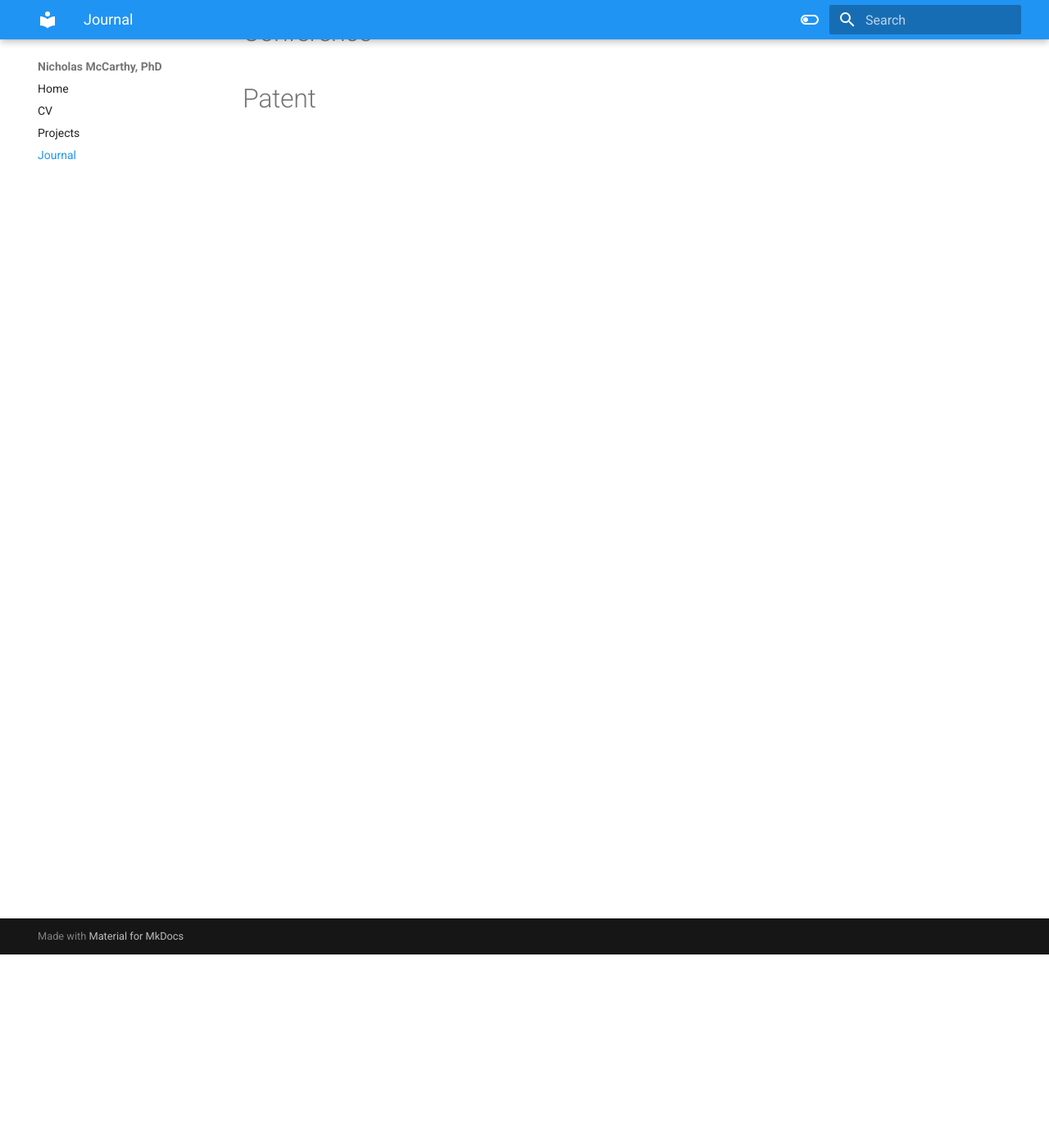
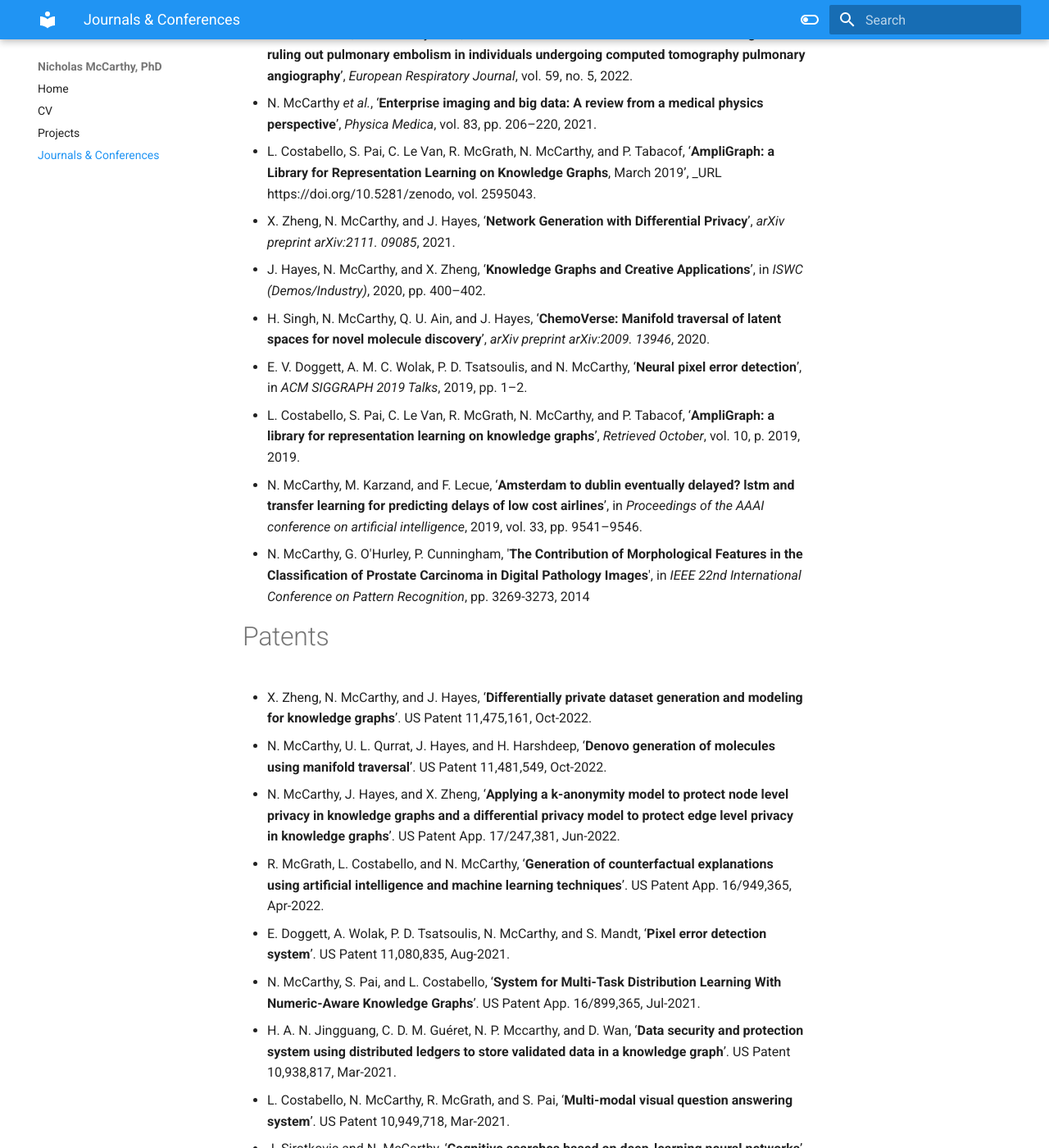
Before and after one commit to NicholasMcCarthy/nicholasmccarthy.github.io, an MkDocs documentation site: the page built from docs/Publications.md, in a window 1280 px wide and 1400 px high, scrolled down 236 px. Shown: the whole window at 82% size. Built offline with MkDocs 1.6.1 and Material for MkDocs 9.7.7, drawn with Linux system fonts in a browser that asks for light colours; some of the changed text lies outside the part shown.

Commit message:
Adding Publications

```diff
--- a/docs/Publications.md
+++ b/docs/Publications.md
@@ -1,7 +1,31 @@
 
-# Journal
-1. Hi
-2. Ho
-# Conference
+# Journals & Conferences
 
-# Patent
+- N. McCarthy et al., **'Fully automated segmentation and classification of ACL tears with radiologist-level performance using weakly supervised deep learning**', *Stanford AI+Health Conference*, 2022
+- A. N. Franciosi, N. McCarthy _et al._, ‘**Extended D-dimer cut-offs and machine learning for ruling out pulmonary embolism in individuals undergoing computed tomography pulmonary angiography**’, _European Respiratory Journal_, vol. 59, no. 5, 2022.
+- N. McCarthy _et al._, ‘**Enterprise imaging and big data: A review from a medical physics perspective**’, _Physica Medica_, vol. 83, pp. 206–220, 2021.
+- L. Costabello, S. Pai, C. Le Van, R. McGrath, N. McCarthy, and P. Tabacof, ‘**AmpliGraph: a Library for Representation Learning on Knowledge Graphs**, March 2019’, _URL https://doi.org/10.5281/zenodo, vol. 2595043.
+- X. Zheng, N. McCarthy, and J. Hayes, ‘**Network Generation with Differential Privacy**’, _arXiv preprint arXiv:2111. 09085_, 2021.
+- J. Hayes, N. McCarthy, and X. Zheng, ‘**Knowledge Graphs and Creative Applications**’, in _ISWC (Demos/Industry)_, 2020, pp. 400–402.
+- H. Singh, N. McCarthy, Q. U. Ain, and J. Hayes, ‘**ChemoVerse: Manifold traversal of latent spaces for novel molecule discovery**’, _arXiv preprint arXiv:2009. 13946_, 2020.
+- E. V. Doggett, A. M. C. Wolak, P. D. Tsatsoulis, and N. McCarthy, ‘**Neural pixel error detection**’, in _ACM SIGGRAPH 2019 Talks_, 2019, pp. 1–2.
+- L. Costabello, S. Pai, C. Le Van, R. McGrath, N. McCarthy, and P. Tabacof, ‘**AmpliGraph: a library for representation learning on knowledge graphs**’, _Retrieved October_, vol. 10, p. 2019, 2019.
+- N. McCarthy, M. Karzand, and F. Lecue, ‘**Amsterdam to dublin eventually delayed? lstm and transfer learning for predicting delays of low cost airlines**’, in _Proceedings of the AAAI conference on artificial intelligence_, 2019, vol. 33, pp. 9541–9546.
+- N. McCarthy, G. O'Hurley, P. Cunningham, '**The Contribution of Morphological Features in the Classification of Prostate Carcinoma in Digital Pathology Images**', in *IEEE 22nd International Conference on Pattern Recognition*, pp. 3269-3273, 2014
+
+# Patents
+
+- X. Zheng, N. McCarthy, and J. Hayes, ‘**Differentially private dataset generation and modeling for knowledge graphs**’. US Patent 11,475,161, Oct-2022.
+- N. McCarthy, U. L. Qurrat, J. Hayes, and H. Harshdeep, ‘**Denovo generation of molecules using manifold traversal**’. US Patent 11,481,549, Oct-2022.
+- N. McCarthy, J. Hayes, and X. Zheng, ‘**Applying a k-anonymity model to protect node level privacy in knowledge graphs and a differential privacy model to protect edge level privacy in knowledge graphs**’. US Patent App. 17/247,381, Jun-2022.
+- R. McGrath, L. Costabello, and N. McCarthy, ‘**Generation of counterfactual explanations using artificial intelligence and machine learning techniques**’. US Patent App. 16/949,365, Apr-2022.
+- E. Doggett, A. Wolak, P. D. Tsatsoulis, N. McCarthy, and S. Mandt, ‘**Pixel error detection system**’. US Patent 11,080,835, Aug-2021.
+- N. McCarthy, S. Pai, and L. Costabello, ‘**System for Multi-Task Distribution Learning With Numeric-Aware Knowledge Graphs**’. US Patent App. 16/899,365, Jul-2021.
+- H. A. N. Jingguang, C. D. M. Guéret, N. P. Mccarthy, and D. Wan, ‘**Data security and protection system using distributed ledgers to store validated data in a knowledge graph**’. US Patent 10,938,817, Mar-2021.
+- L. Costabello, N. McCarthy, R. McGrath, and S. Pai, ‘**Multi-modal visual question answering system**’. US Patent 10,949,718, Mar-2021.
+- J. Sirotkovic and N. McCarthy, ‘**Cognitive searches based on deep-learning neural networks**’. US Patent 10,803,055, Oct-2020.
+- U. L. Qurrat, N. McCarthy, J. Hayes, P. O’kelly, and P. Moreau, ‘**Latent Space Exploration Using Linear-Spherical Interpolation Region Method**’. US Patent App. 16/445,811, Oct-2020.
+- - F. Lecue, C. Bouhini, J. Hayes, M. Zayats, N. McCarthy, and U. L. Qurrat, ‘**Compound discovery via information divergence with knowledge graphs**’. US Patent App. 16/256,424, Jul-2020.
+- C. D. M. Gueret, F. Lecue, and N. McCarthy, ‘**Modeling and decision support for horticulture**’. US Patent 10,638,668, May-2020.
+- F. Lecue, C. Bouhini, J. Hayes, M. Zayats, N. McCarthy, and U. L. Qurrat, ‘**Density-based computation for information discovery in knowledge graphs**’. US Patent App. 16/223,602, Apr-2020.
+- L. Costabello, C. D. M. Gueret, F. Lecue, J. Hayes, and N. McCarthy, ‘**Determining anonymized temporal activity signatures of individuals**’. US Patent 10,262,079, Apr-2019.
```
Also changed, not shown: docs/Projects.md (+5 -0 lines), docs/index.md (+2 -2 lines), docs/CV.md (line endings or trailing spaces).
